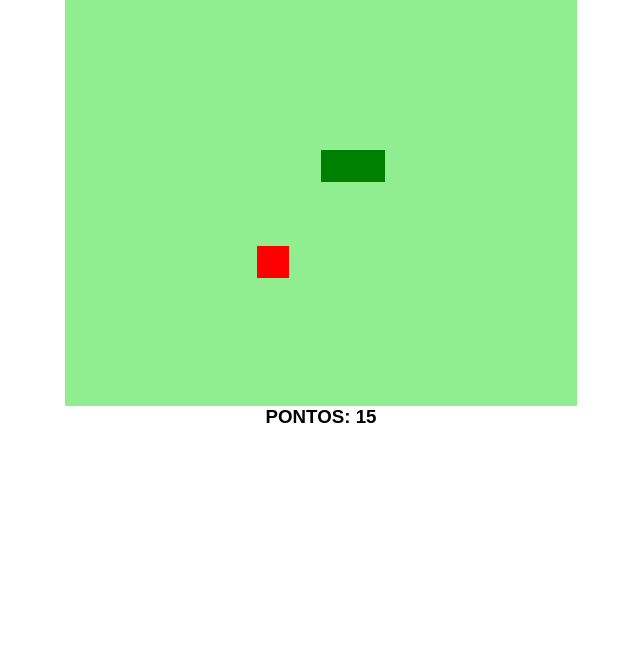
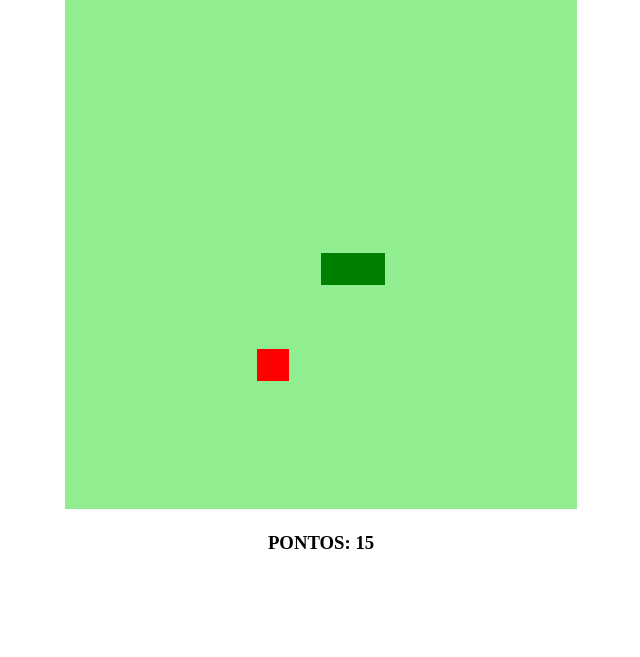
Before and after one commit to HugoMendess/SnakeGame, a plain HTML site: page index.html in a window 1280 px wide. Shown: the part 143-800 px from the top of the page, without its empty margins (319-959 px from the left). Drawn offline with Linux system fonts and the light colour scheme.

Commit message:
Centralizando conteúdo na tela

```diff
--- a/css/style.css
+++ b/css/style.css
@@ -1,23 +1,14 @@
-*{
-	margin: 0;
-	padding: 0;
-
+body{
+	height: 95vh;
+	width: 95;
+	display: flex;
+	justify-content: center;
+	align-items: center;
 }
 
-.content{
-
-}
 
 .head{
 	display: flex;
+	justify-content: center;
 	align-items: center;
-	justify-content: center;
-	font-family: sans-serif;
-
 }
-
-.jogo{
-	display: flex;
-	align-items: center;
-	justify-content: center;
-}
--- a/js/script.js
+++ b/js/script.js
@@ -131,6 +131,11 @@ function iniciarJogo(){
 		pont = pont + 15;
 		document.getElementById("pont").innerHTML = "PONTOS: "+ pont;
 	}
+
+	if(pont >= 1000){
+		clearInterval(jogo);
+			alert("VOCÊ ZEROU O JOGO! SEUS PONTOS:"+pont);
+	}
 }
 
 
```
Also changed, not shown: index.html (+0 -1 lines).
